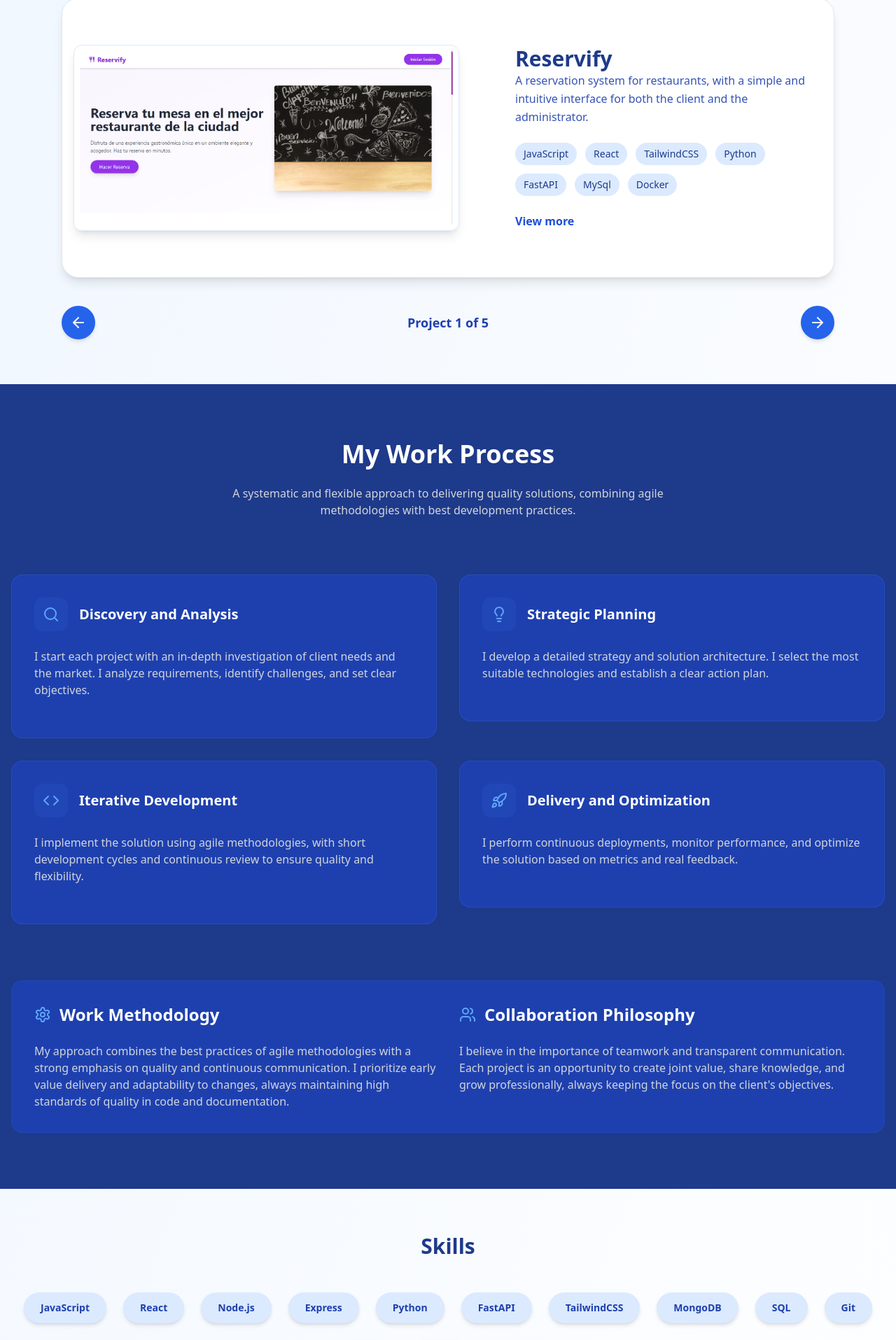
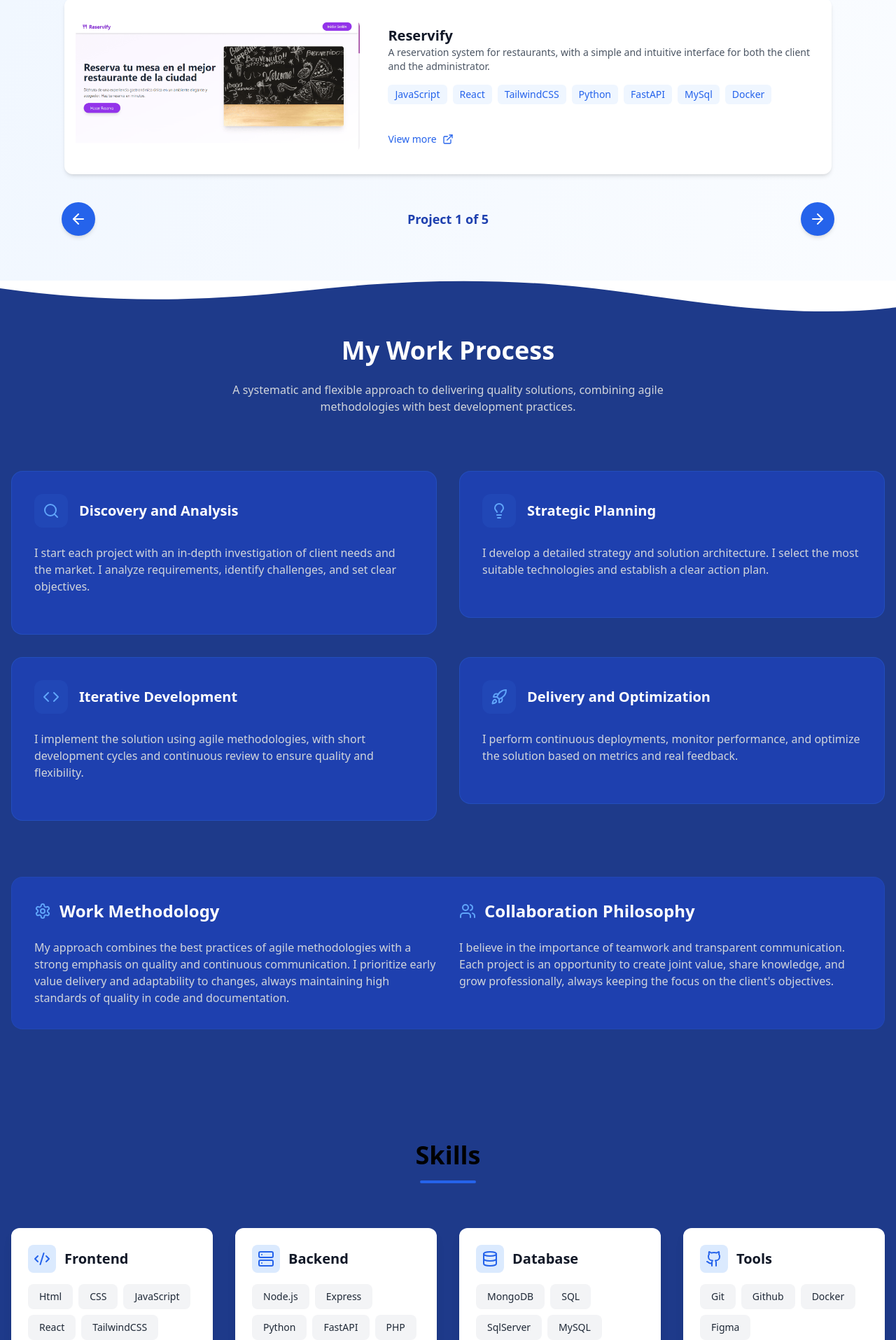
Before and after one commit to CardonaAndres/Portfolio, a React (Vite) app: page / in a window 1280 px wide. Shown: the part 975-2890 px from the top of the page at 70% size. Built offline with nearby package versions, Linux system fonts and the light colour scheme.

Commit message:
Actualizar intervalo de cambio de proyectos a 10 segundos, agregar componente Divider y mejorar enlaces en secciones de contacto y pie de página.

```diff
--- /dev/null
+++ b/src/components/common/Divider.jsx
@@ -0,0 +1,12 @@
+import React from 'react'
+
+export const Divider = () => {
+  return (
+    <div className="absolute top-0 left-0 w-full overflow-hidden leading-none">
+        <svg className="relative block w-full h-12" data-name="Layer 1" xmlns="http://www.w3.org/2000/svg"
+        viewBox="0 0 1200 120" preserveAspectRatio="none">
+        <path d="M321.39,56.44c58-10.79,114.16-30.13,172-41.86,82.39-16.72,168.19-17.73,250.45-.39C823.78,31,906.67,72,985.66,92.83c70.05,18.48,146.53,26.09,214.34,3V0H0V27.35A600.21,600.21,0,0,0,321.39,56.44Z" className="fill-white dark:fill-blue-700" />
+        </svg>
+    </div>
+  )
+}
--- a/src/components/common/Pagination.jsx
+++ b/src/components/common/Pagination.jsx
@@ -5,7 +5,7 @@ export const Pagination = ({ currentProject, totalProjects, onPrev, onNext }) =>
     const { lenguage } = useLenguage();
   return (
     <div className="flex justify-between items-center mt-10">
-      <button onClick={onPrev} className="p-3 bg-blue-600 text-white rounded-full shadow-md hover:bg-blue-700 transition-colors focus:ring-2 focus:ring-blue-500">
+      <button aria-label="Prev Arrow"  onClick={onPrev} className="p-3 bg-blue-600 text-white rounded-full shadow-md hover:bg-blue-700 transition-colors focus:ring-2 focus:ring-blue-500">
         <ArrowLeft className="w-6 h-6" />
       </button>
       <p className="text-blue-800 dark:text-blue-300 text-lg font-semibold">
@@ -13,7 +13,7 @@ export const Pagination = ({ currentProject, totalProjects, onPrev, onNext }) =>
         {currentProject + 1} {  lenguage === 'es' ? 'de ' : 'of ' }
          {totalProjects}
       </p>
-      <button onClick={onNext} className="p-3 bg-blue-600 text-white rounded-full shadow-md hover:bg-blue-700 transition-colors focus:ring-2 focus:ring-blue-500">
+      <button aria-label="Next Arrow" onClick={onNext} className="p-3 bg-blue-600 text-white rounded-full shadow-md hover:bg-blue-700 transition-colors focus:ring-2 focus:ring-blue-500">
         <ArrowRight className="w-6 h-6" />
       </button>
     </div>
--- a/src/components/common/ProjectCard.jsx
+++ b/src/components/common/ProjectCard.jsx
@@ -1,34 +1,51 @@
+import { motion } from "framer-motion";
+import { ExternalLink } from "lucide-react";
 import { useLenguage } from "../../context/LanguageContext";
 
 export const ProjectCard = ({ project }) => {
 
   const { texts } = useLenguage();
-
   return (
-      <div className="flex flex-col lg:flex-row items-center gap-8 bg-white dark:bg-blue-900 rounded-3xl shadow-lg overflow-hidden border border-gray-200 dark:border-blue-700 min-h-[400px]">
-        <img src={project.image} alt={project.title} className="w-full lg:w-1/2 h-auto object-cover rounded-xl border border-blue-100 dark:border-blue-700 shadow-lg" style={{ padding: "8px", margin: "16px" }} loading="lazy"/>
-        <div className="w-full lg:w-1/2 p-8 space-y-6 flex flex-col justify-between overflow-y-auto"
-          style={{ maxHeight: "400px" }}>
+    <motion.div initial={{ opacity: 0, y: 20 }} animate={{ opacity: 1, y: 0 }}
+      transition={{ duration: 0.5 }} className="bg-white dark:bg-blue-800 rounded-xl shadow-md hover:shadow-lg transition-all duration-300 py-4 mx-1">
+        <div className="flex flex-col md:flex-row h-full">
+            <div className="md:w-2/5 p-4">
+                <div className="relative rounded-lg overflow-hidden h-48 md:h-full">
+                    <motion.img whileHover={{ scale: 1.03 }} transition={{ duration: 0.3 }}
+                        src={project.image} alt={project.title}
+                        className="w-full h-full object-contain rounded-lg" loading="lazy"
+                    />
+                </div>
+            </div>
+            <div className="md:w-3/5 p-6 flex flex-col justify-between">
+                <div className="space-y-4">
                     <div>
-            <h2 className="text-2xl lg:text-3xl font-bold text-blue-900 dark:text-white">
+                        <span className="text-xl font-bold text-gray-900 dark:text-white mb-2">
                             {project.title}
-            </h2>
-            <p className="text-blue-800 dark:text-blue-100 text-opacity-90 leading-relaxed">
+                        </span>
+                        <p className="text-gray-600 dark:text-gray-300 text-sm">
                             {project.description}
                         </p>
                     </div>
-          <div className="flex flex-wrap gap-3">
+
+                    <div className="flex flex-wrap gap-2">
                         {project.tags.map((tag, index) => (
-              <span key={index}
-                className="px-3 py-1.5 bg-blue-100 text-blue-900 dark:bg-blue-800 dark:text-blue-200 text-sm rounded-full font-medium">
+                            <span key={index} className="px-2.5 py-1 bg-blue-50 dark:bg-blue-950/30 text-blue-600 dark:text-blue-200 text-sm font-medium rounded-md">
                                 {tag}
                             </span>
                         ))}
                     </div>
-          <a href={project.link} target="_blank" rel="noopener noreferrer" className="inline-flex items-center text-blue-700 dark:text-blue-300 font-semibold hover:text-blue-900 dark:hover:text-blue-100">
-            { texts.viewMore }
-          </a>
+                </div>
+
+                <motion.a href={project.link} target="_blank" rel="noopener noreferrer"
+                    className="mt-4 inline-flex items-center gap-2 text-blue-600 dark:text-blue-400 hover:text-blue-700 dark:hover:text-blue-300 font-medium text-sm group"
+                    whileHover={{ x: 3 }}
+                    whileTap={{ scale: 0.98 }}>
+                    {texts.viewMore}
+                    <ExternalLink className="w-4 h-4 transition-transform group-hover:rotate-45" />
+                </motion.a>
             </div>
         </div>
+    </motion.div>
 );
 };
--- a/src/components/heroSection/HeroLeftColumn.jsx
+++ b/src/components/heroSection/HeroLeftColumn.jsx
@@ -1,4 +1,3 @@
-import React from 'react';
 import { motion } from "framer-motion";
 import { Mail, Linkedin, Github } from "lucide-react";
 
@@ -38,7 +37,7 @@ export const HeroLeftColumn = ({ texts }) => (
       <div className="flex gap-4">
         {[
           { Icon: Github, href: "https://github.com/CardonaAndres" },
-          { Icon: Linkedin, href: "https://linkedin.com/in/your-profile" }
+          { Icon: Linkedin, href: "https://www.linkedin.com/in/andrés-cardona-18418a206" }
         ].map(({ Icon, href }) => (
           <motion.a
             key={href}
--- a/src/components/homeComponents/ContactSection.jsx
+++ b/src/components/homeComponents/ContactSection.jsx
@@ -1,5 +1,5 @@
 import React from 'react';
-import { Github, Linkedin, Mail, Send, AlertCircle } from 'lucide-react';
+import { Github, Linkedin, Send, AlertCircle } from 'lucide-react';
 import WhatsApp from '../../assets/svg/WhatsApp.svg';
 import { useLenguage } from '../../context/LanguageContext';
 import { useContactForm } from '../../hooks/useContactForm';
@@ -9,26 +9,20 @@ export const ContactSection = () => {
   const { register, handleSubmit, errors, handleWhatsApp, handleEmail } = useContactForm();
 
   return (
-    <section className="py-16 px-4 bg-gradient-to-b from-white/50 to-blue-50/50 dark:from-blue-800/50 dark:to-blue-900/50">
+    <section className="py-16 px-4 bg-gradient-to-b from-white/50 to-blue-50/50 dark:from-blue-900/50 dark:to-blue-900/50">
       <div className="max-w-7xl mx-auto text-center">
         <h2 className="text-4xl font-bold text-blue-900 dark:text-white mb-8 animate__animated animate__fadeIn animate__delay-1s">
           {texts.contactMessage}
         </h2>
 
         <div className="flex justify-center gap-8 mb-12">
-          <a href="https://github.com/CardonaAndres" target="_blank" rel="noopener noreferrer"
-            className="group relative" >
+          <a href="https://github.com/CardonaAndres" target="_blank" rel="noopener noreferrer" className="group relative" aria-label='Github Link'>
             <div className="absolute -inset-2 bg-gradient-to-r from-blue-600 to-blue-400 rounded-full blur opacity-0 group-hover:opacity-30 transition duration-300"></div>
             <Github className="w-8 h-8 text-blue-600 dark:text-white hover:text-blue-700 dark:hover:text-blue-300 transition-all duration-300 transform hover:scale-110" />
           </a>
-          <a href="https://www.linkedin.com/in/tu-perfil/" target="_blank" rel="noopener noreferrer"
-            className="group relative">
+          <a href="https://www.linkedin.com/in/andrés-cardona-18418a206" target="_blank" rel="noopener noreferrer" className="group relative"  aria-label='Linkeding Link'>
             <div className="absolute -inset-2 bg-gradient-to-r from-blue-600 to-blue-400 rounded-full blur opacity-0 group-hover:opacity-30 transition duration-300"></div>
             <Linkedin className="w-8 h-8 text-blue-600 dark:text-white hover:text-blue-700 dark:hover:text-blue-300 transition-all duration-300 transform hover:scale-110" />
-          </a>
-          <a href="mailto:tuemail@ejemplo.com" className="group relative">
-            <div className="absolute -inset-2 bg-gradient-to-r from-blue-600 to-blue-400 rounded-full blur opacity-0 group-hover:opacity-30 transition duration-300"></div>
-            <Mail className="w-8 h-8 text-blue-600 dark:text-white hover:text-blue-700 dark:hover:text-blue-300 transition-all duration-300 transform hover:scale-110" />
           </a>
         </div>
 
--- a/src/components/homeComponents/FooterSection.jsx
+++ b/src/components/homeComponents/FooterSection.jsx
@@ -1,17 +1,74 @@
-import React from 'react';
+import { motion } from 'framer-motion';
+import { Github, Linkedin, Mail } from 'lucide-react';
 import { useLenguage } from '../../context/LanguageContext';
+import { Divider } from '../common/Divider';
 
 export const FooterSection = () => {
 
   const { texts } = useLenguage();
 
+  const socialLinks = [
+    {
+      name: 'GitHub',
+      icon: <Github className="w-5 h-5" />,
+      url: 'https://github.com/yourusername'
+    },
+    {
+      name: 'LinkedIn',
+      icon: <Linkedin className="w-5 h-5" />,
+      url: 'https://linkedin.com/in/yourusername'
+    },
+    {
+      name: 'Email',
+      icon: <Mail className="w-5 h-5" />,
+      url: 'mailto:your@email.com'
+    }
+  ];
+
   return (
-    <footer className="bg-blue-900 text-white py-8">
-        <div className="max-w-7xl mx-auto px-4 sm:px-6 lg:px-8 text-center">
-            <p className="mb-4">© {new Date().getFullYear()} Andrés Cardona. {texts.footerMessage}.</p>
+    <footer className="relative bg-gradient-to-b from-blue-900 to-blue-800">
+    <Divider />
 
-            <p className="text-sm text-blue-200"> {texts.footerEnd} </p>
+    <div className="max-w-7xl mx-auto px-4 pt-20 pb-8">
+      <div className="grid grid-cols-1 md:grid-cols-2 gap-8 items-center mb-8">
+        <div className="text-center md:text-left space-y-4">
+          <motion.h3 initial={{ opacity: 0, y: 20 }} animate={{ opacity: 1, y: 0 }}
+            className="text-2xl font-bold text-white">
+            Andrés Cardona
+          </motion.h3>
+          <p className="text-blue-200">
+            {texts.footerMessage}
+          </p>
         </div>
-    </footer>
+
+        <div className="flex justify-center md:justify-end gap-4">
+          {socialLinks.map((link, index) => (
+            <motion.a
+              key={link.name}  href={link.url}
+              target="_blank"
+              rel="noopener noreferrer"
+              className="p-2 rounded-lg bg-blue-800/30 text-blue-200 hover:bg-blue-700/50 hover:text-white transition-colors duration-300"
+              whileHover={{ y: -3 }}
+              whileTap={{ scale: 0.95 }}
+              initial={{ opacity: 0, y: 20 }}
+              animate={{
+                opacity: 1,
+                y: 0,
+                transition: { delay: index * 0.1 }
+              }}
+            >
+              {link.icon}
+              <span className="sr-only">{link.name}</span>
+            </motion.a>
+          ))}
+        </div>
+      </div>
+
+      <div className="h-px bg-gradient-to-r from-transparent via-blue-500/50 to-transparent my-6" />
+      <div className="text-center text-sm text-blue-300/80">
+        <p>© {new Date().getFullYear()} Andrés Cardona. {texts.footerEnd}</p>
+      </div>
+    </div>
+  </footer>
   );
 }
--- a/src/components/homeComponents/ProjectSection.jsx
+++ b/src/components/homeComponents/ProjectSection.jsx
@@ -12,7 +12,7 @@ export const ProjectSection = () => {
   const prevProject = () =>setCurrentProject((prev) => (prev - 1 + projects.length) % projects.length);
 
   useEffect(() => {
-    const intervalId = setInterval(() => { nextProject();}, 8000); // 8 seconds
+    const intervalId = setInterval(() => { nextProject();}, 10000); // 10 seconds
     return () => clearInterval(intervalId);
   }, [projects.length]);
 
--- a/src/components/homeComponents/SkillSection.jsx
+++ b/src/components/homeComponents/SkillSection.jsx
@@ -1,37 +1,91 @@
 import { motion } from "framer-motion";
 import { useLenguage } from "../../context/LanguageContext";
-
+import { Code2, Database, Github, Server } from "lucide-react";
 
 export const SkilSection = () => {
 
-    const { texts } = useLenguage();
+    const { texts, lenguage } = useLenguage();
 
-    const skills = [
-        "JavaScript", "React", "Node.js", "Express", "Python", "FastAPI", "TailwindCSS",
-        "MongoDB", "SQL", "Git", "PHP", "Laravel", "Docker"
+    const skillCategories = [
+        {
+            title: "Frontend",
+            icon: <Code2 className="w-6 h-6" />,
+            skills: ["Html", "CSS", "JavaScript", "React", "TailwindCSS"]
+        },
+        {
+            title: "Backend",
+            icon: <Server className="w-6 h-6" />,
+            skills: ["Node.js", "Express", "Python", "FastAPI", "PHP", "Laravel"]
+        },
+        {
+            title: `${ lenguage == 'en' ? 'Database' : 'Base De Datos' }`,
+            icon: <Database className="w-6 h-6" />,
+            skills: ["MongoDB", "SQL", "SqlServer", "MySQL"]
+        },
+        {
+            title: `${ lenguage == 'en' ? 'Tools' : 'Herramientas' }`,
+            icon: <Github className="w-6 h-6" />,
+            skills: ["Git", "Github", "Docker", "Figma"]
+        }
     ];
 
+    const containerVariants = {
+        hidden: { opacity: 0 },
+        visible: {
+            opacity: 1,
+            transition: {
+                staggerChildren: 0.2
+            }
+        }
+    };
+
+    const itemVariants = {
+        hidden: { y: 20, opacity: 0 },
+        visible: {
+            y: 0,
+            opacity: 1
+        }
+    };
+
     return (
-        <section className="py-16 px-4">
+    <section className="py-20 px-4 bg-blue-900">
         <div className="max-w-7xl mx-auto">
-                <motion.h2
-                    className="text-3xl font-bold text-blue-900 dark:text-white mb-12 text-center"
+            <motion.div
                 initial={{ opacity: 0, y: -20 }}
                 animate={{ opacity: 1, y: 0 }}
                 transition={{ duration: 0.6 }}
+                className="text-center mb-16"
             >
-                    { texts.skills }
-                </motion.h2>
+                <h2 className="text-4xl font-bold dark:text-white mb-4">
+                    {texts.skills}
+                </h2>
+                <div className="w-20 h-1 bg-blue-600 mx-auto rounded-full"></div>
+            </motion.div>
 
-                <div className="flex flex-wrap justify-center gap-6">
-                    {skills.map((skill, index) => (
+            <motion.div variants={containerVariants} initial="hidden" animate="visible"
+                className="grid grid-cols-1 md:grid-cols-2 lg:grid-cols-4 gap-8">
+                {skillCategories.map((category, idx) => (
+                    <motion.div
+                        key={idx}
+                        variants={itemVariants}
+                        className="bg-white dark:bg-blue-800 rounded-xl p-6 shadow-lg hover:shadow-xl transition-shadow duration-300"
+                    >
+                        <div className="flex items-center gap-3 mb-4">
+                            <div className="p-2 bg-blue-100 dark:bg-blue-900 rounded-lg text-blue-600 dark:text-blue-300">
+                                {category.icon}
+                            </div>
+                            <h3 className="text-xl font-semibold text-gray-900 dark:text-white">
+                                {category.title}
+                            </h3>
+                        </div>
+                        <div className="flex flex-wrap gap-2">
+                            {category.skills.map((skill, index) => (
                                 <motion.span
                                     key={index}
-                            className="px-6 py-3 bg-blue-100 dark:bg-blue-700 text-blue-800 dark:text-blue-100 rounded-full text-sm font-semibold shadow-md transform transition-all duration-300"
+                                    className="px-4 py-2 bg-gray-100 dark:bg-blue-700 text-gray-800 dark:text-gray-200 rounded-lg text-sm font-medium"
                                     whileHover={{
-                                scale: 1.1,
-                                boxShadow: "0px 8px 15px rgba(0, 0, 0, 0.2)",
-                                backgroundColor: "#2563eb", // Azul más intenso
+                                        scale: 1.05,
+                                        backgroundColor: "#3b82f6",
                                         color: "white"
                                     }}
                                     whileTap={{ scale: 0.95 }}
@@ -40,6 +94,9 @@ export const SkilSection = () => {
                                 </motion.span>
                             ))}
                         </div>
+                    </motion.div>
+                ))}
+            </motion.div>
         </div>
     </section>
     );
--- a/src/components/homeComponents/WorkProcessSection.jsx
+++ b/src/components/homeComponents/WorkProcessSection.jsx
@@ -1,4 +1,5 @@
-import React, { useState } from 'react';
+import { useState } from 'react';
+import { Divider } from '../common/Divider';
 import { ProcessStep } from '../workSection/ProcessStep'
 import { SectionHeader } from '../workSection/SectionHeader';
 import { MethodologyAndCollaboration } from '../workSection/MethodologyAndCollaboration';
@@ -11,6 +12,7 @@ export const WorkProcessSection = () => {
 
   return (
     <section className="relative min-h-screen bg-blue-900 text-white py-20 px-4">
+      <Divider />
       <div className="max-w-7xl mx-auto relative">
         <SectionHeader />
 
```
Lines whose indentation alone changed are shown as unchanged.
